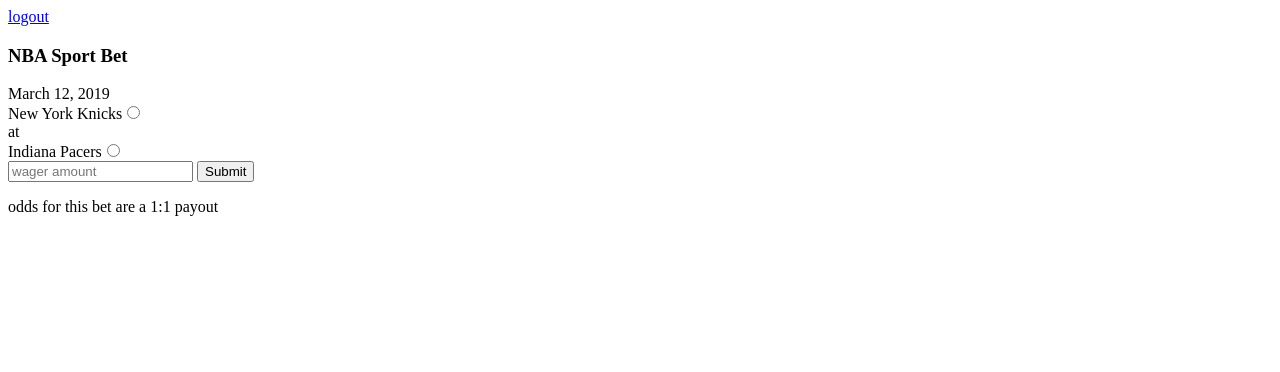
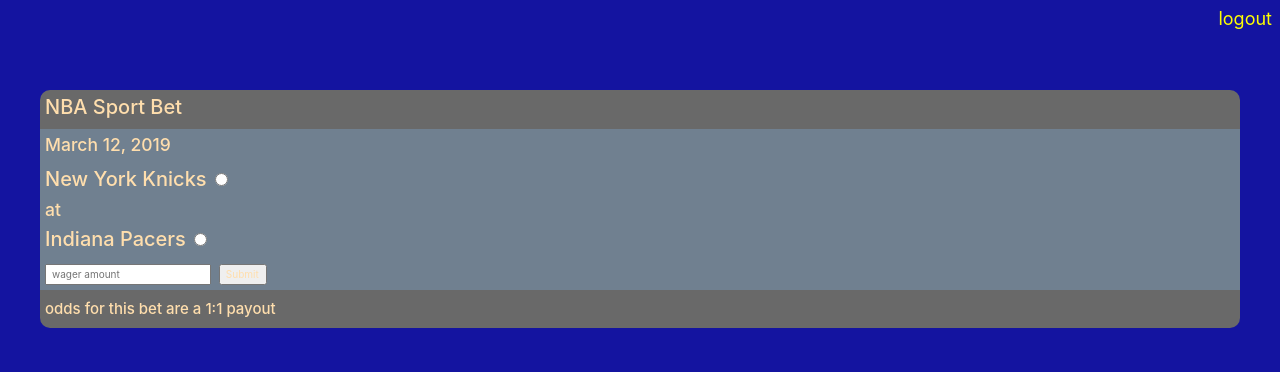
Before and after one commit to jhell85/Capstone, a Django app: page /bets/sportwager_page/73 in a window 1280 px wide. Shown: the top 372 px of the page. Run offline with Django 3.2, Linux system fonts and the light colour scheme; data comes from the database, SQL or seed files in the repository; both versions use the stored data as it was after the commit; some libraries are stand-ins or nearby versions.

Commit message:
styled pages and added flags for form submit button

```diff
--- a/skinonit/bets/static/bets/style.css
+++ b/skinonit/bets/static/bets/style.css
@@ -7,7 +7,8 @@
 }
 .body {
     padding: 40px;
-    background-color: rgb(20, 20, 160)
+    background-color: rgb(20, 20, 160);
+    color:navajowhite;
 }
 .center {
     margin: auto;
@@ -20,6 +21,21 @@
 .gameholder{
     display: flex;
     flex-direction: column;
+}
+.betslipheader{
+    display: flex;
+    align-items: flex-start;
+    background-color: dimgrey;
+    border-top-left-radius: 10px;
+    border-top-right-radius: 10px;
+}
+.betslipfooter{
+    display: flex;
+    align-items: flex-start;
+    background-color: dimgrey;
+    border-bottom-left-radius: 10px;
+    border-bottom-right-radius: 10px;
+    padding : 10px;
 }
 .textheader{
     display:flex;
--- a/skinonit/bets/templates/bets/scores_page.html
+++ b/skinonit/bets/templates/bets/scores_page.html
@@ -30,7 +30,7 @@
     function displayGames(games){
         for(let i = 0; i< games.length; ++i){
             let row = game_table.insertRow(0);
-            let row2 = game_table.insertRow(1)
+            let row2 = game_table.insertRow(1);
             let cell1 = row.insertCell(0);
             let cell2 = row.insertCell(1);
             let cell3 = row2.insertCell(0);
--- a/skinonit/bets/templates/bets/sportbet_wager.html
+++ b/skinonit/bets/templates/bets/sportbet_wager.html
@@ -1,18 +1,86 @@
+<!DOCTYPE html>
+<html lang="en">
+<head>
+        <meta charset="utf-8">
+        <meta name="viewport" content="width=device-width, initial-scale=1">
+        <link rel="stylesheet" href="https://maxcdn.bootstrapcdn.com/bootstrap/3.4.0/css/bootstrap.min.css">
+        <script src="https://ajax.googleapis.com/ajax/libs/jquery/3.3.1/jquery.min.js"></script>
+        <script src="https://maxcdn.bootstrapcdn.com/bootstrap/3.4.0/js/bootstrap.min.js"></script>
 
-<body>
-    <a href="{% url 'users:logout_user' %}" class="logout">logout</a>
-    <h3>NBA Sport Bet</h3>
 
-    <form action="{% url 'bets:sportwager_bet' %}" method="post">
-            {% csrf_token %}
-        <div>{{bet.eventdate}}</div>
-        <div>{{bet.awaycity}} {{bet.awayteam}}<input id="message" type="radio" name="home" value="False"></div>
-        <div>at</div>
-        <div>{{bet.homecity}} {{bet.hometeam}}<input id="message" type="radio" name="home" value="True"></div>
+    <link rel="stylesheet" href="https://stackpath.bootstrapcdn.com/bootstrap/4.3.1/css/bootstrap.min.css" integrity="sha384-ggOyR0iXCbMQv3Xipma34MD+dH/1fQ784/j6cY/iJTQUOhcWr7x9JvoRxT2MZw1T" crossorigin="anonymous">
+    {% load static %}
+    <link rel="stylesheet" type="text/css" href="{% static 'bets/style.css' %}">
+    <style>
+        .logoutdiv{
+            padding-bottom: 50px;
+            display: flex;
+            align-items: flex-end;
+        }
+        .betform{
+            display: flex;
+            flex-direction: column;
+            background-color: slategray;
+        }
+        .radiobt{
+            margin: 8px !important;
+        }
+        .betformdiv{
+            padding-left:5px;
+        }
+        #amount{
+            margin: 5px;
+        }
 
-        <input type="number" name="amount" id="amount" placeholder="wager amount">
-        <input type="submit" onclick="return confirm('Submit bet?')" />
-        <input type="hidden" name="bet" value={{bet.id}}>
-    </form>
-    <div>odds for this bet are a 1:1 payout</div>
+    </style>
+</head>
+
+<body class="body">
+    <div class="logoutdiv">
+        <a href="{% url 'users:logout_user' %}" class="logout">logout</a>
+    </div>
+    <div class="betslipheader">
+        <h2 style="padding:5px">NBA Sport Bet</h2>
+    </div>
+    <div  class="betform">
+        <form action="{% url 'bets:sportwager_bet' %}" method="post">
+                {% csrf_token %}
+            <h3 style="padding:5px">{{bet.eventdate}}</h3>
+            <h2 class="betformdiv">{{bet.awaycity}} {{bet.awayteam}}<input class="radiobt" id="awayradio" type="radio" name="home" value="False"></h2>
+            <h3 class="betformdiv">at</h3>
+            <h2 class="betformdiv">{{bet.homecity}} {{bet.hometeam}}<input class="radiobt" id="homeradio" type="radio" name="home" value="True"></h2>
+            <input class="betformdiv" type="number" name="amount" id="amount" placeholder="wager amount">
+            <input class="betformdiv" type="submit" id="bt_submit"/>
+            <input type="hidden" name="bet" value={{bet.id}}>
+        </form>
+    </div>
+    <h4 class="betformdiv betslipfooter">odds for this bet are a 1:1 payout</h4>
+    <script type="text/javascript">
+        let homeradio = document.querySelector("#homeradio")
+        let awayradio = document.querySelector("#awayradio")
+        let bt_submit = document.querySelector('#bt_submit')
+        let amount = document.querySelector('#amount')
+        bt_submit.onclick = function() {
+           let teamselection = `{{bet.awaycity}} {{bet.awayteam}}`
+           let payout = (amount.value)*2
+           console.log(payout)
+            if (amount.value <= 0){
+                alert(`specify amount`)
+                return false
+            }
+            // if (!homeradio.checked && !awayradio.checked){
+            //     alert(`select {{bet.awayteam}} or {{bet.hometeam}}`)
+            //     return false
+            // }
+            if (homeradio.checked) {
+                teamselection = `{{bet.homecity}} {{bet.hometeam}}`
+                return confirm(`betting on the ${teamselection} for ${amount.value} credits \nfor a payout of ${payout} credits`);
+            } else if (awayradio.checked) {
+                return confirm(`betting on the ${teamselection} for ${amount.value} credits \nfor a payout of ${payout} credits `);
+            } else {
+                alert(`select a team `);
+                return false;
+            }
+        }
+    </script>
 </body>
--- a/skinonit/bets/views.py
+++ b/skinonit/bets/views.py
@@ -71,7 +71,7 @@
 
 @login_required
 def complete_page(request, bet_id):
-    user_bet = UserBet.objects.get(id=bet_id)
+    user_bet = UserSportBet.objects.get(id=bet_id)
     print('\n'*25, user_bet)
     return render(request, 'bets/complete_page.html',{'user_bet': user_bet})
 
```
Also changed, not shown: skinonit/db.sqlite3.
